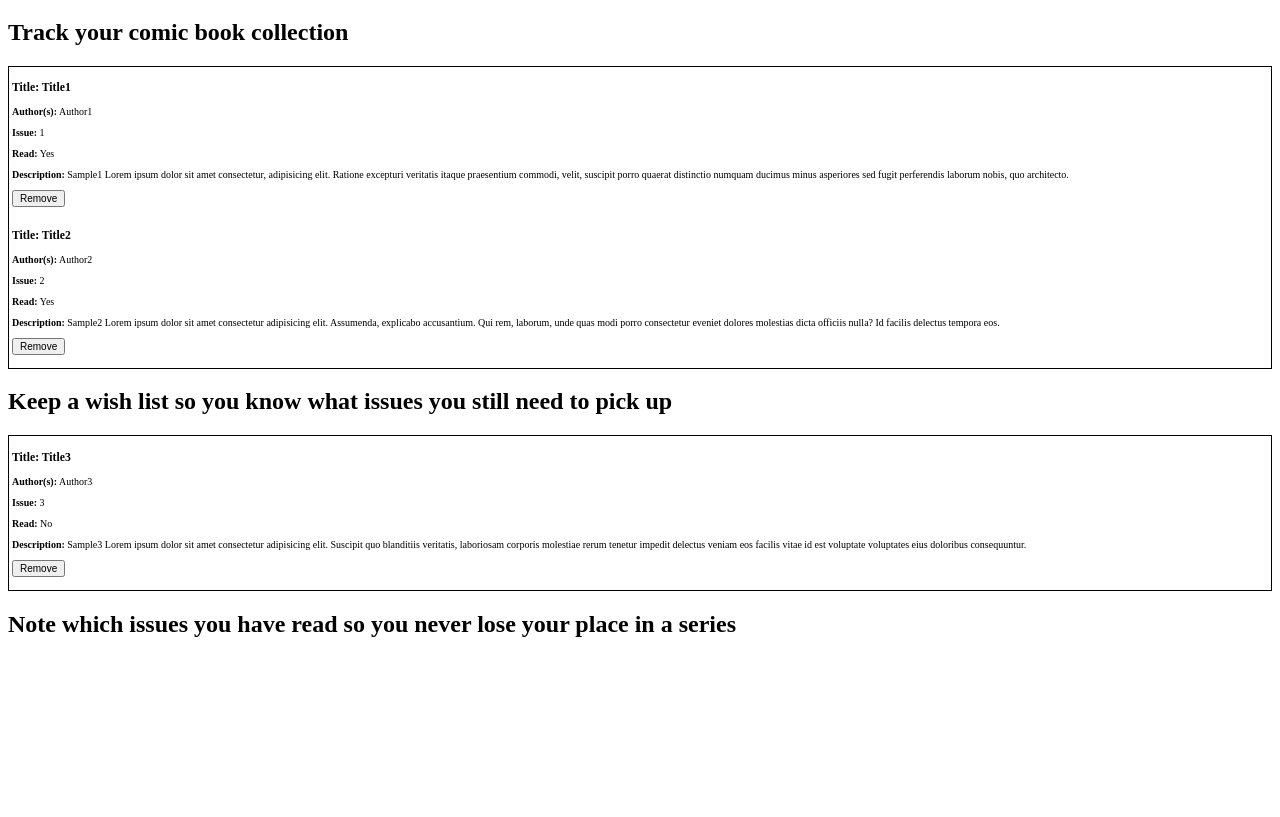
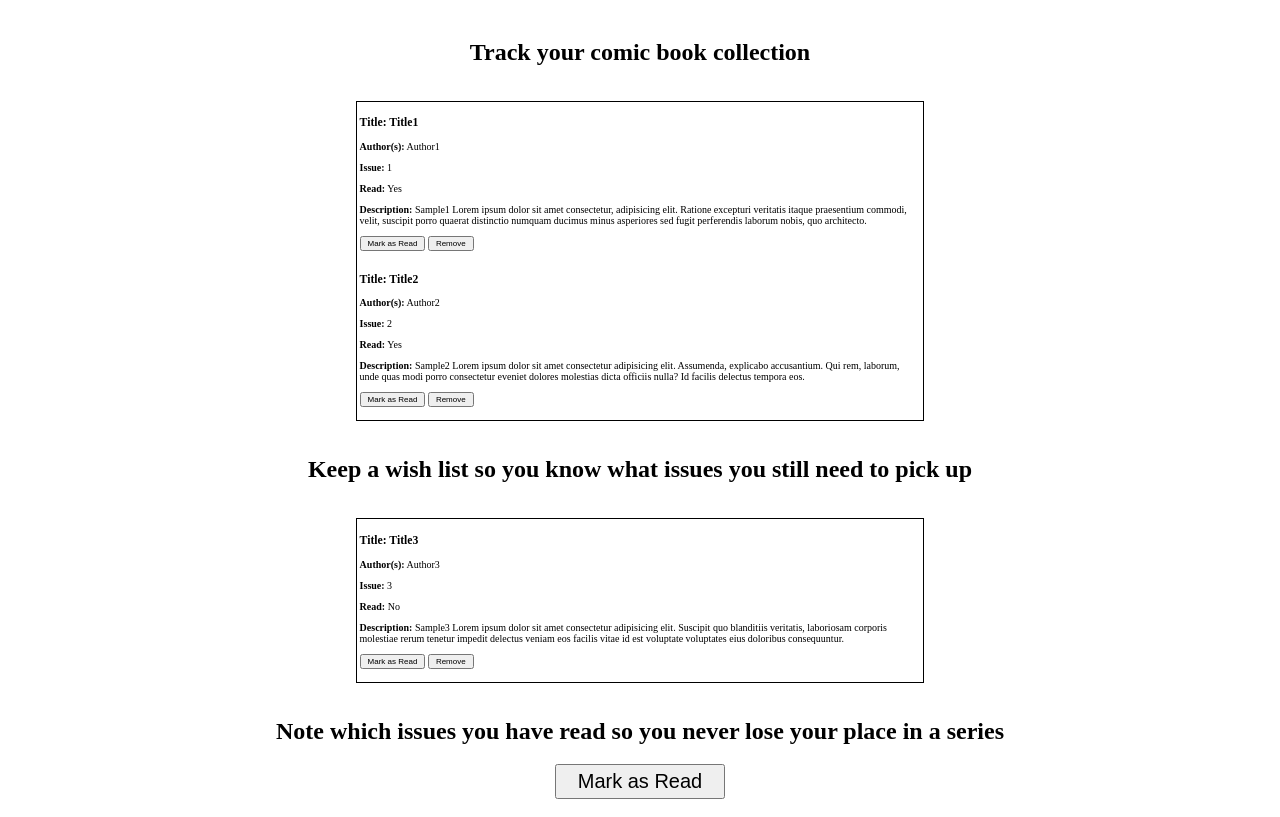
Before and after one commit to jdoliverr/capstone-wireframes, a plain HTML site: page wireframes/landing.html in a window 1280 px wide. Shown: the part 99-916 px from the top of the page. Before the commit the page ends 800 px from the top, so only its background shows below. Drawn offline with Linux system fonts and the light colour scheme.

Commit message:
landing wireframe

```diff
--- a/wireframes/collection.css
+++ b/wireframes/collection.css
@@ -50,6 +50,8 @@ li {
 
 button {
     margin-right: 50px;
+    margin-top: 5px;
+    margin-bottom: 5px;
 }
 
 input {
--- a/wireframes/landing.css
+++ b/wireframes/landing.css
@@ -2,6 +2,11 @@
     box-sizing: border-box;
 }
 
+main {
+    display: flex;
+    flex-direction: column;
+    align-items: center;
+}
 nav {
     position: fixed;
     top: 0;
@@ -21,9 +26,34 @@ div {
     font-size: 10px;
     border: 1px solid black;
     padding: 3px;
+    margin: 15px
 }
 
 button {
-    font-size: 10px;
+    font-size: 8px;
     margin-bottom: 10px;
 }
+
+.big-button {
+    width: 170px;
+    height: 35px;
+    font-size: 20px;
+}
+
+@media only screen and (min-width: 800px) {
+    div {
+        width: 60%;
+    }
+}
+
+@media only screen and (min-width: 1200px) {
+    div {
+        width: 45%;
+    }
+}
+
+@media only screen and (min-width: 1600px) {
+    div {
+        width: 35%;
+    }
+}
--- a/wireframes/landing.html
+++ b/wireframes/landing.html
@@ -23,6 +23,7 @@
                 <p><strong>Issue:</strong> 1</p>
                 <p><strong>Read:</strong> Yes</p>
                 <p><strong>Description:</strong> Sample1  Lorem ipsum dolor sit amet consectetur, adipisicing elit. Ratione excepturi veritatis itaque praesentium commodi, velit, suscipit porro quaerat distinctio numquam ducimus minus asperiores sed fugit perferendis laborum nobis, quo architecto.</p>
+                <button>Mark as Read</button>
                 <button>Remove</button>
 
                 <h3><strong>Title:</strong> Title2</h3>
@@ -30,6 +31,7 @@
                 <p><strong>Issue:</strong> 2</p>
                 <p><strong>Read:</strong> Yes</p>
                 <p><strong>Description:</strong> Sample2 Lorem ipsum dolor sit amet consectetur adipisicing elit. Assumenda, explicabo accusantium. Qui rem, laborum, unde quas modi porro consectetur eveniet dolores molestias dicta officiis nulla? Id facilis delectus tempora eos.</p>
+                <button>Mark as Read</button>
                 <button>Remove</button>
         </div>
         <h2>Keep a wish list so you know what issues you still need to pick up</h2>
@@ -40,10 +42,11 @@
                 <p><strong>Issue:</strong> 3</p>
                 <p><strong>Read:</strong> No</p>
                 <p><strong>Description:</strong> Sample3 Lorem ipsum dolor sit amet consectetur adipisicing elit. Suscipit quo blanditiis veritatis, laboriosam corporis molestiae rerum tenetur impedit delectus veniam eos facilis vitae id est voluptate voluptates eius doloribus consequuntur.</p>
+                <button>Mark as Read</button>
                 <button>Remove</button>
         </div>
         <h2>Note which issues you have read so you never lose your place in a series</h2>
-
+        <button class="big-button">Mark as Read</button>
     </main>
 </body>
 </html>
--- a/wireframes/wish-list.css
+++ b/wireframes/wish-list.css
@@ -49,6 +49,8 @@ li {
 
 button {
     margin-right: 50px;
+    margin-top: 5px;
+    margin-bottom: 5px;
 }
 
 input {
```
Also changed, not shown: wireframes/collection.html (+3 -0 lines), wireframes/wish-list.html (+3 -0 lines).
